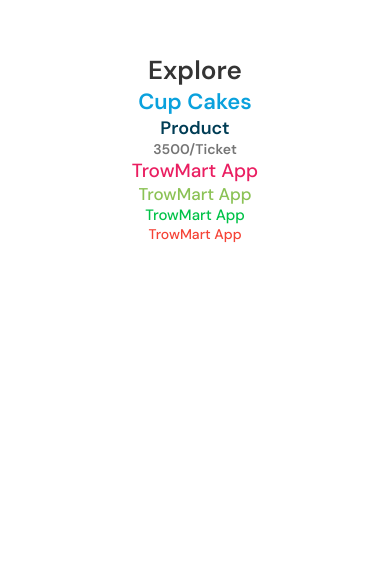
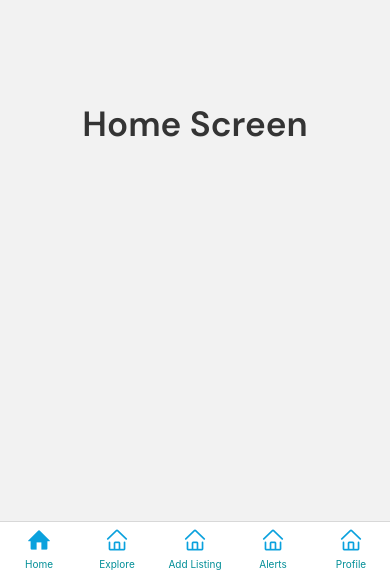
Before and after one commit to herbeysoft-team/Mart, a React Native app in the folder mobile/: screen /Main in a window 390 px wide. Shown: the part 274-844 px from the top of the page. Built offline with nearby package versions, Linux system fonts and the light colour scheme.

Commit message:
Navigation

```diff
--- a/mobile/App.js
+++ b/mobile/App.js
@@ -5,6 +5,7 @@
 import { useCallback } from "react";
 import { SafeAreaProvider } from "react-native-safe-area-context";
 import { FONTS, SIZES, COLORS } from "./app/constant";
+import StackNavigator from "./app/navigation/StackNavigator";
 
 SplashScreen.preventAutoHideAsync();
 
@@ -29,20 +30,7 @@
 
   return (
     <SafeAreaProvider onLayout={onLayoutRootView}>
-      <View style={styles.container}>
-        <Text style={{ ...FONTS.h1, color: COLORS.accent }}>Explore</Text>
-        <Text style={{ ...FONTS.h2, color: COLORS.primary }}>Cup Cakes</Text>
-        <Text style={{ ...FONTS.h3, color: COLORS.secondary }}>Product</Text>
-        <Text style={{ ...FONTS.h4, color: COLORS.tertiary }}>3500/Ticket</Text>
-        <Text style={{ ...FONTS.body1, color: COLORS.pink }}>TrowMart App</Text>
-        <Text style={{ ...FONTS.body2, color: COLORS.lightGreen }}>
-          TrowMart App
-        </Text>
-        <Text style={{ ...FONTS.body3, color: COLORS.success }}>
-          TrowMart App
-        </Text>
-        <Text style={{ ...FONTS.body4, color: COLORS.red }}>TrowMart App</Text>
-      </View>
+      <StackNavigator/>
     </SafeAreaProvider>
   );
 }
--- a/mobile/app/constant/theme.js
+++ b/mobile/app/constant/theme.js
@@ -36,6 +36,7 @@
   padding3: 16,
 
   // FONTS SIZES
+  h0: hp(4.1),
   h1: hp(3.1),
   h2: hp(2.6),
   h3: hp(2.1),
@@ -53,14 +54,15 @@
 };
 
 export const FONTS = {
-  h1: { fontFamily: "semi", fontSize: SIZES.h1, fontWeight:700 },
-  h2: { fontFamily: "semi", fontSize: SIZES.h2, fontWeight: 700 },
-  h3: { fontFamily: "semi", fontSize: SIZES.h3, fontWeight: 700 },
-  h4: { fontFamily: "semi", fontSize: SIZES.h4, fontWeight: 700 },
-  body1: { fontFamily: "medium", fontSize: SIZES.body1, fontWeight: 400 },
-  body2: { fontFamily: "medium", fontSize: SIZES.body2, fontWeight: 400 },
-  body3: { fontFamily: "medium", fontSize: SIZES.body3, fontWeight: 400 },
-  body4: { fontFamily: "medium", fontSize: SIZES.body4, fontWeight: 400 },
+  header: { fontFamily: "semi", fontSize: SIZES.h0, fontWeight: "700" },
+  h1: { fontFamily: "semi", fontSize: SIZES.h1, fontWeight: "700" },
+  h2: { fontFamily: "semi", fontSize: SIZES.h2, fontWeight:"700" },
+  h3: { fontFamily: "semi", fontSize: SIZES.h3, fontWeight: "700" },
+  h4: { fontFamily: "semi", fontSize: SIZES.h4, fontWeight: "700" },
+  body1: { fontFamily: "medium", fontSize: SIZES.body1, fontWeight: "400" },
+  body2: { fontFamily: "medium", fontSize: SIZES.body2, fontWeight: "400" },
+  body3: { fontFamily: "medium", fontSize: SIZES.body3, fontWeight: "400" },
+  body4: { fontFamily: "medium", fontSize: SIZES.body4, fontWeight: "400" },
 };
 
 const appTheme = { COLORS, SIZES, FONTS };
--- /dev/null
+++ b/mobile/app/navigation/BottomNavigation.js
@@ -0,0 +1,116 @@
+import { View, Text } from "react-native";
+import React from "react";
+import { createBottomTabNavigator } from "@react-navigation/bottom-tabs";
+import { Entypo } from "@expo/vector-icons";
+import { AntDesign } from "@expo/vector-icons";
+import { Ionicons } from "@expo/vector-icons";
+import { FONTS, SIZES, COLORS } from "../constant";
+import Home from "../screens/main/Home";
+import Explore from "../screens/main/Explore";
+import AddListing from "../screens/main/AddListing";
+import Alerts from "../screens/main/Alerts";
+import Profile from "../screens/main/Profile";
+
+const Tab = createBottomTabNavigator();
+
+export default function BottomNavigation() {
+  return (
+    <Tab.Navigator>
+      <Tab.Screen
+        name="Home"
+        component={Home}
+        options={{
+          tabBarLabel: "Home",
+          tabBarLabelStyle: { color: "#008E97" },
+          headerShown: false,
+          tabBarIcon: ({ focused }) =>
+            focused ? (
+              <Entypo name="home" size={24} style={{ color: COLORS.primary }} />
+            ) : (
+              <AntDesign
+                name="home"
+                size={24}
+                style={{ color: COLORS.accent }}
+              />
+            ),
+        }}
+      />
+      <Tab.Screen
+        name="Explore"
+        component={Explore}
+        options={{
+          tabBarLabel: "Explore",
+          tabBarLabelStyle: { color: "#008E97" },
+          headerShown: false,
+          tabBarIcon: ({ focused }) =>
+            focused ? (
+              <Entypo name="home" size={24} style={{ color: COLORS.accent }} />
+            ) : (
+              <AntDesign
+                name="home"
+                size={24}
+                style={{ color: COLORS.primary }}
+              />
+            ),
+        }}
+      />
+      <Tab.Screen
+        name="AddListing"
+        component={AddListing}
+        options={{
+          tabBarLabel: "Add Listing",
+          tabBarLabelStyle: { color: "#008E97" },
+          headerShown: false,
+          tabBarIcon: ({ focused }) =>
+            focused ? (
+              <Entypo name="home" size={24} style={{ color: COLORS.accent }} />
+            ) : (
+              <AntDesign
+                name="home"
+                size={24}
+                style={{ color: COLORS.primary }}
+              />
+            ),
+        }}
+      />
+      <Tab.Screen
+        name="Alerts"
+        component={Alerts}
+        options={{
+          tabBarLabel: "Alerts",
+          tabBarLabelStyle: { color: "#008E97" },
+          headerShown: false,
+          tabBarIcon: ({ focused }) =>
+            focused ? (
+              <Entypo name="home" size={24} style={{ color: COLORS.accent }} />
+            ) : (
+              <AntDesign
+                name="home"
+                size={24}
+                style={{ color: COLORS.primary }}
+              />
+            ),
+        }}
+      />
+      <Tab.Screen
+        name="Profile"
+        component={Profile}
+        options={{
+          tabBarLabel: "Profile",
+          tabBarLabelStyle: { color: "#008E97" },
+          headerShown: false,
+          tabBarIcon: ({ focused }) =>
+            focused ? (
+              <Entypo name="home" size={24} style={{ color: COLORS.accent }} />
+            ) : (
+              <AntDesign
+                name="home"
+                size={24}
+                style={{ color: COLORS.primary }}
+              />
+            ),
+        }}
+      />
+    </Tab.Navigator>
+  );
+}
--- /dev/null
+++ b/mobile/app/navigation/StackNavigator.js
@@ -0,0 +1,36 @@
+import { StyleSheet, Text, View } from "react-native";
+import React from "react";
+import { NavigationContainer } from "@react-navigation/native";
+import { createNativeStackNavigator } from "@react-navigation/native-stack";
+import Register from "../screens/auth/Register";
+import Login from "../screens/auth/Login";
+import BottomNavigation from "./BottomNavigation";
+
+const Stack = createNativeStackNavigator();
+const StackNavigator = () => {
+  return (
+    <NavigationContainer>
+      <Stack.Navigator initialRouteName="Main">
+        <Stack.Screen
+          name="Register"
+          component={Register}
+          options={{ headerShown: false }}
+        />
+        <Stack.Screen
+          name="Login"
+          component={Login}
+          options={{ headerShown: false }}
+        />
+        <Stack.Screen
+          name="Main"
+          component={BottomNavigation}
+          options={{ headerShown: false }}
+        />
+      </Stack.Navigator>
+    </NavigationContainer>
+  );
+};
+
+export default StackNavigator;
+
+const styles = StyleSheet.create({});
--- /dev/null
+++ b/mobile/app/screens/auth/Login.js
@@ -0,0 +1,26 @@
+import { StyleSheet, Text, View } from "react-native";
+import React from "react";
+import { SafeAreaView } from "react-native-safe-area-context";
+import { FONTS, SIZES, COLORS } from "../../constant";
+
+const Login = () => {
+  return (
+    <SafeAreaView style={styles.container}>
+      <Text style={styles.header}>Login</Text>
+    </SafeAreaView>
+  );
+};
+
+export default Login;
+
+const styles = StyleSheet.create({
+  container: {
+    flex: 1,
+    alignItems: "center",
+    justifyContent: "center",
+  },
+  header: {
+    ...FONTS.header,
+    color: COLORS.accent,
+  },
+});
--- /dev/null
+++ b/mobile/app/screens/auth/Register.js
@@ -0,0 +1,23 @@
+import { Pressable, StyleSheet, Text, View } from "react-native";
+import React from "react";
+import { SafeAreaView } from "react-native-safe-area-context";
+import { FONTS, SIZES, COLORS } from "../../constant";
+export default function Register() {
+  return (
+    <SafeAreaView style={styles.container}>
+      <Text style={styles.header}>Register</Text>
+    </SafeAreaView>
+  );
+}
+
+const styles = StyleSheet.create({
+  container: {
+    flex: 1,
+    alignItems: "center",
+    justifyContent: "center",
+  },
+  header: {
+    ...FONTS.header,
+    color: COLORS.primary,
+  },
+});
--- /dev/null
+++ b/mobile/app/screens/main/AddListing.js
@@ -0,0 +1,26 @@
+import { StyleSheet, Text, View } from "react-native";
+import React from "react";
+import { SafeAreaView } from "react-native-safe-area-context";
+import { FONTS, SIZES, COLORS } from "../../constant";
+
+const AddListing = () => {
+  return (
+    <SafeAreaView style={styles.container}>
+      <Text style={styles.header}>Add Listing</Text>
+    </SafeAreaView>
+  );
+};
+
+export default AddListing;
+
+const styles = StyleSheet.create({
+  container: {
+    flex: 1,
+    alignItems: "center",
+    justifyContent: "center",
+  },
+  header: {
+    ...FONTS.header,
+    color: COLORS.accent,
+  },
+});
--- /dev/null
+++ b/mobile/app/screens/main/Alerts.js
@@ -0,0 +1,26 @@
+import { StyleSheet, Text, View } from "react-native";
+import React from "react";
+import { SafeAreaView } from "react-native-safe-area-context";
+import { FONTS, SIZES, COLORS } from "../../constant";
+
+const Alerts = () => {
+  return (
+    <SafeAreaView style={styles.container}>
+      <Text style={styles.header}>Alert Screen</Text>
+    </SafeAreaView>
+  );
+};
+
+export default Alerts;
+
+const styles = StyleSheet.create({
+  container: {
+    flex: 1,
+    alignItems: "center",
+    justifyContent: "center",
+  },
+  header: {
+    ...FONTS.header,
+    color: COLORS.accent,
+  },
+});
--- /dev/null
+++ b/mobile/app/screens/main/Explore.js
@@ -0,0 +1,26 @@
+import { StyleSheet, Text, View } from "react-native";
+import React from "react";
+import { SafeAreaView } from "react-native-safe-area-context";
+import { FONTS, SIZES, COLORS } from "../../constant";
+
+const Explore = () => {
+  return (
+    <SafeAreaView style={styles.container}>
+      <Text style={styles.header}>Explore Screen</Text>
+    </SafeAreaView>
+  );
+};
+
+export default Explore;
+
+const styles = StyleSheet.create({
+  container: {
+    flex: 1,
+    alignItems: "center",
+    justifyContent: "center",
+  },
+  header: {
+    ...FONTS.header,
+    color: COLORS.accent,
+  },
+});
--- /dev/null
+++ b/mobile/app/screens/main/Home.js
@@ -0,0 +1,26 @@
+import { StyleSheet, Text, View } from "react-native";
+import React from "react";
+import { SafeAreaView } from "react-native-safe-area-context";
+import { FONTS, SIZES, COLORS } from "../../constant";
+
+const Home = () => {
+  return (
+    <SafeAreaView style={styles.container}>
+      <Text style={styles.header}>Home Screen</Text>
+    </SafeAreaView>
+  );
+};
+
+export default Home;
+
+const styles = StyleSheet.create({
+  container: {
+    flex: 1,
+    alignItems: "center",
+    justifyContent: "center",
+  },
+  header: {
+    ...FONTS.header,
+    color: COLORS.accent,
+  },
+});
--- /dev/null
+++ b/mobile/app/screens/main/Profile.js
@@ -0,0 +1,26 @@
+import { StyleSheet, Text, View } from "react-native";
+import React from "react";
+import { SafeAreaView } from "react-native-safe-area-context";
+import { FONTS, SIZES, COLORS } from "../../constant";
+
+const Profile = () => {
+  return (
+    <SafeAreaView style={styles.container}>
+      <Text style={styles.header}>Profile Screen</Text>
+    </SafeAreaView>
+  );
+};
+
+export default Profile;
+
+const styles = StyleSheet.create({
+  container: {
+    flex: 1,
+    alignItems: "center",
+    justifyContent: "center",
+  },
+  header: {
+    ...FONTS.header,
+    color: COLORS.accent,
+  },
+});
--- a/mobile/package.json
+++ b/mobile/package.json
@@ -9,10 +9,15 @@
     "web": "expo start --web"
   },
   "dependencies": {
+    "@expo/vector-icons": "^13.0.0",
+    "@react-navigation/bottom-tabs": "^6.5.11",
     "@react-navigation/native": "^6.1.9",
+    "@react-navigation/native-stack": "^6.9.16",
     "expo": "~49.0.15",
     "expo-splash-screen": "^0.20.5",
     "expo-status-bar": "~1.6.0",
+    "install": "^0.13.0",
+    "npm": "^10.2.2",
     "react": "18.2.0",
     "react-native": "0.72.6",
     "react-native-responsive-screen": "^1.4.2",
```
Also changed, not shown: 1 other file (tests, documents, lock files or other folders).
